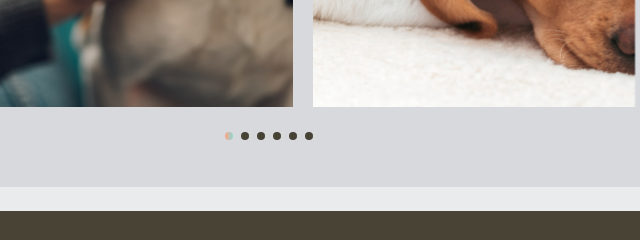
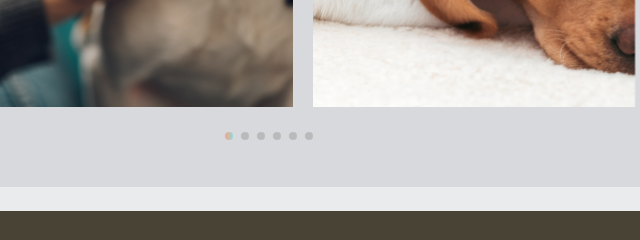
Before and after one commit to happy61300/Cement-nbl, a plain HTML site: page service.html in a window 1280 px wide. Shown: the part 1020-1260 px from the top of the page, 371-1011 px from the left. Drawn offline with nearby package versions, Linux system fonts and the light colour scheme; files whose address does not match are found by name.

Commit message:
change pagination

```diff
--- a/service.html
+++ b/service.html
@@ -32,7 +32,6 @@
     }
     .swiper-pagination-bullet {
       background: #464334;
-      opacity: 1 !important;
     }
     @media (max-width: 640px) {
       .swiper-pagination-bullet-active {
```
